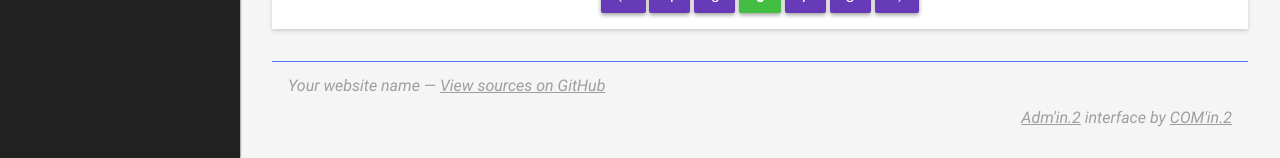
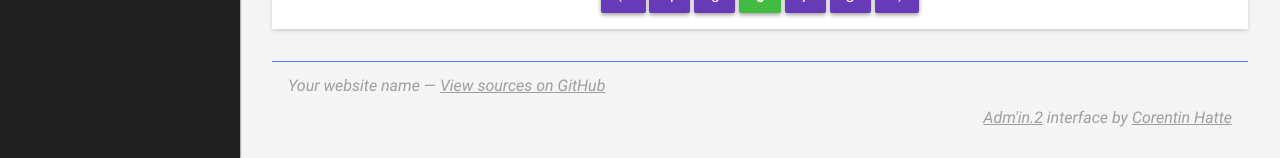
Before and after one commit to comin2/Adm-in.2, a Jekyll site: the page built from demo/index.html, in a window 1280 px wide and 900 px high, scrolled down 4057 px. Shown: the part 742-900 px from the top of the window. Built offline with Jekyll 4.4.1, drawn with Linux system fonts in a browser that asks for light colours.

Commit message:
Update author info

```diff
--- a/demo/index.html
+++ b/demo/index.html
@@ -628,7 +628,7 @@
 		<div id="footer">
 			<p>Your website name — <a href="https://github.com/comin2/Adm-in.2" target="_blank">View sources on GitHub</a></p>
 			<!-- You may not delete the following phrase if you want to respect the license. Translating it is allowed if you keep the meaning intact. -->
-			<p id="admin2-copyright"><a href="https://github.com/comin2/Adm-in.2" target="_blank">Adm'in.2</a> interface by <a href="http://www.comin2.com" target="_blank">COM'in.2</a></p>
+			<p id="admin2-copyright"><a href="https://github.com/comin2/Adm-in.2" target="_blank">Adm'in.2</a> interface by <a href="https://www.corentin-hatte.eu" target="_blank">Corentin Hatte</a></p>
 		</div>
 	</main>
 	<script src="{{ "/assets/js/adm-in-2.min.js" | prepend:site.github.url }}"></script>
```
